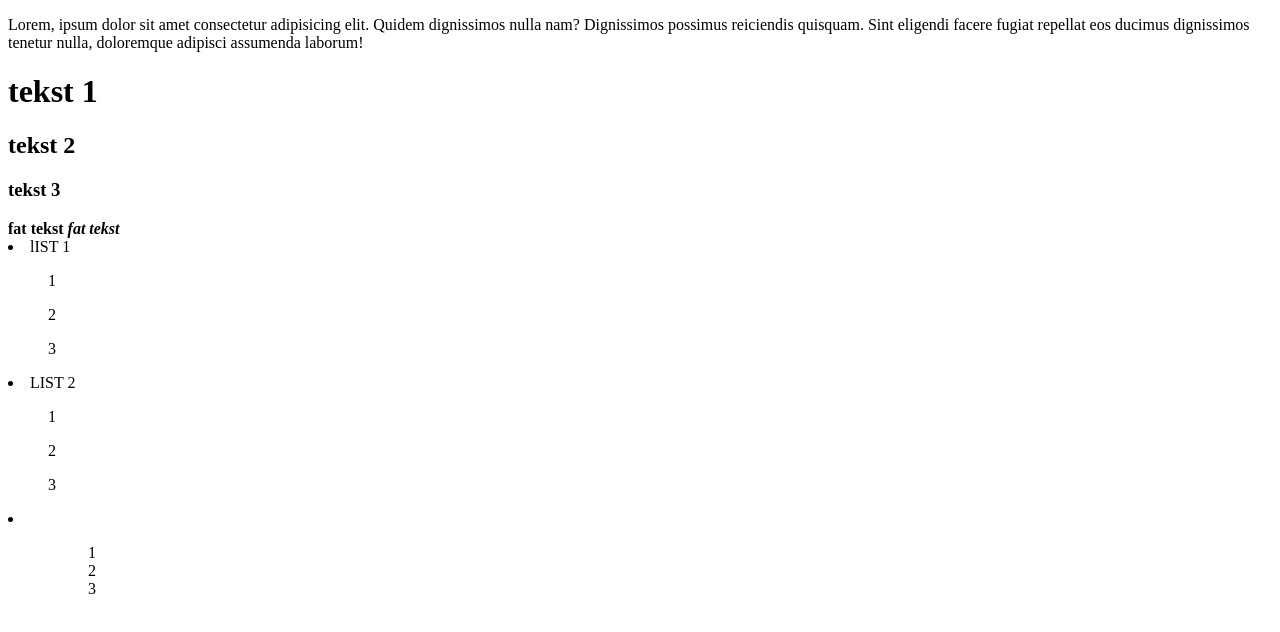
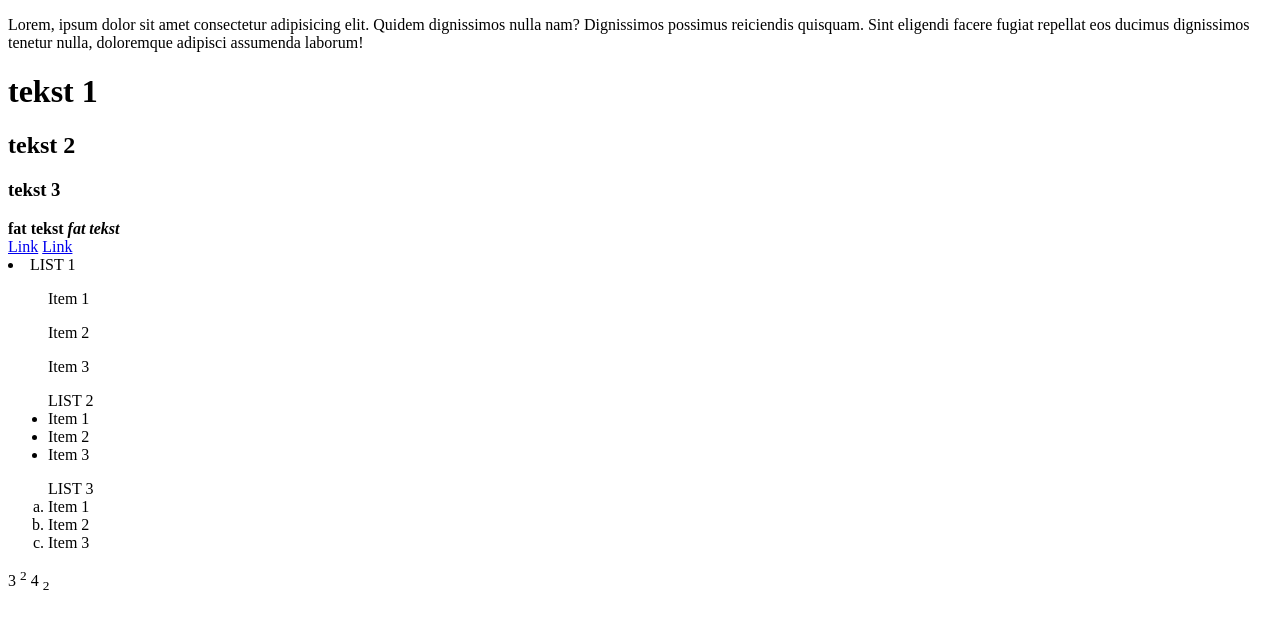
Before and after one commit to ssvetlani/forstady, a plain HTML site: page index.html in a window 1280 px wide. Drawn offline with Linux system fonts and the light colour scheme.

Commit message:
homework1

```diff
--- a/index.html
+++ b/index.html
@@ -30,46 +30,46 @@
             </em>
         </strong>
     </div>
-    <a href="index2.html"></a>
-    <a href="#"></a>
-    <li> lIST 1
+    <a href="index2.html">Link</a>
+    <a href="#">Link</a>
+    <li> LIST 1
         <ol>
-            1
+            Item 1
         </ol>
         <ol>
-            2
+            Item 2
         </ol>
         <ol>
-            3
+            Item 3
         </ol>
     </li>
-    <li>LIST 2
-        <ul>
-            1
-        </ul>
-        <ul>
-            2
-        </ul>
-        <Ul>
-            3
-        </Ul>
-    </li>
-    <li>
-        <ol type="1">
-            <ol>
-                1
-            </ol>
-            <ol>
-                2
-            </ol>
-            <ol>
-                3
-            </ol>
+    <ul>LIST 2
+        <li>
+            Item 1
+        </li>
+        <li>
+            Item 2
+        </li>
+        <li>
+            Item 3
+        </li>
+    </ul>
+        <ol type="a"> LIST 3
+            <li>
+                Item 1
+            </li>
+            <li>
+                Item 2
+            </li>
+            <li>
+                Item 3
+            </li>
         </ol>
-
-    </li>
+<span>
+    3 <sup>2</sup>
+    4 <sub>2</sub>
+</span>
 </body>
 <footer>
-
 </footer>
 </html>
```
